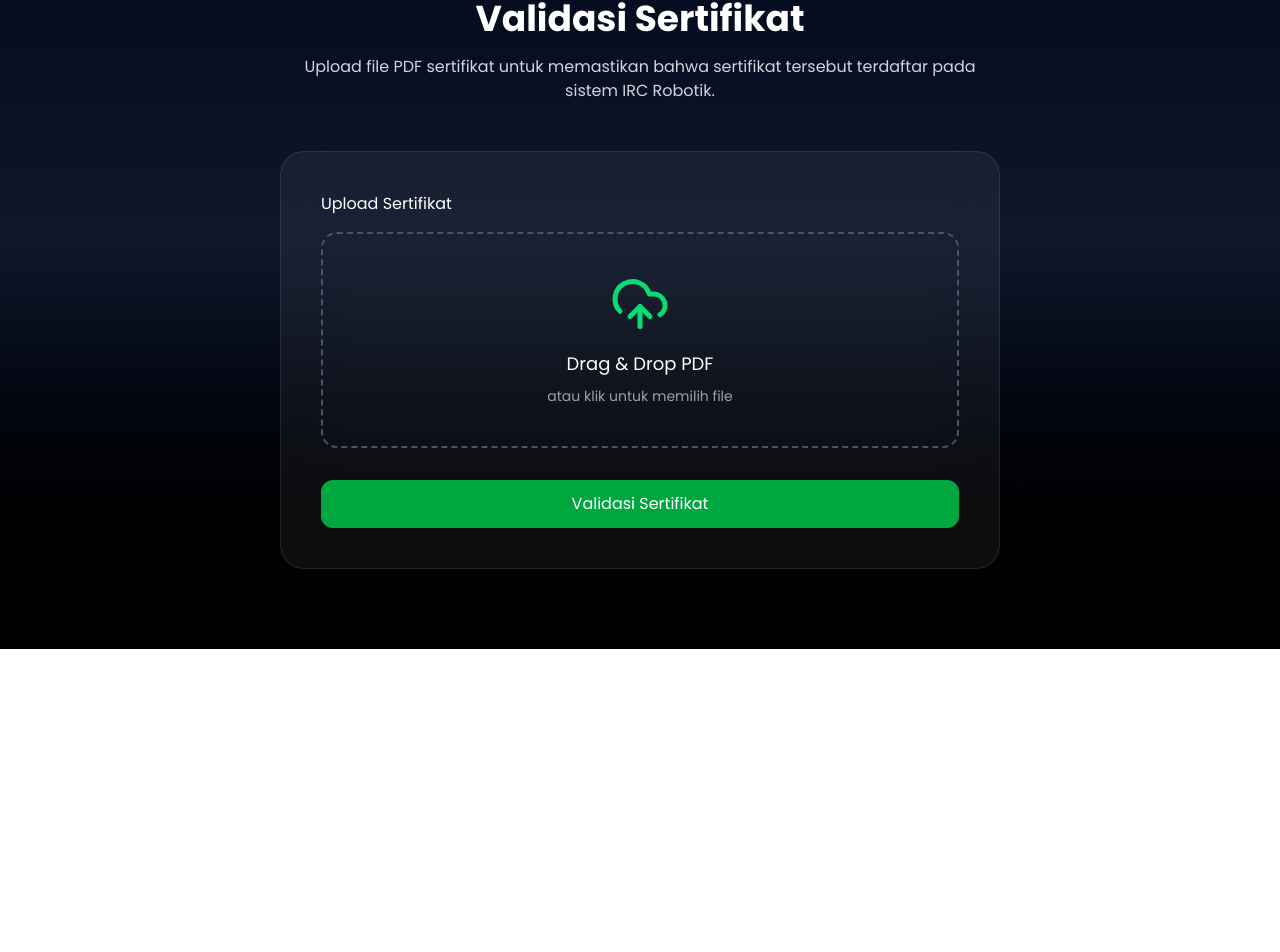
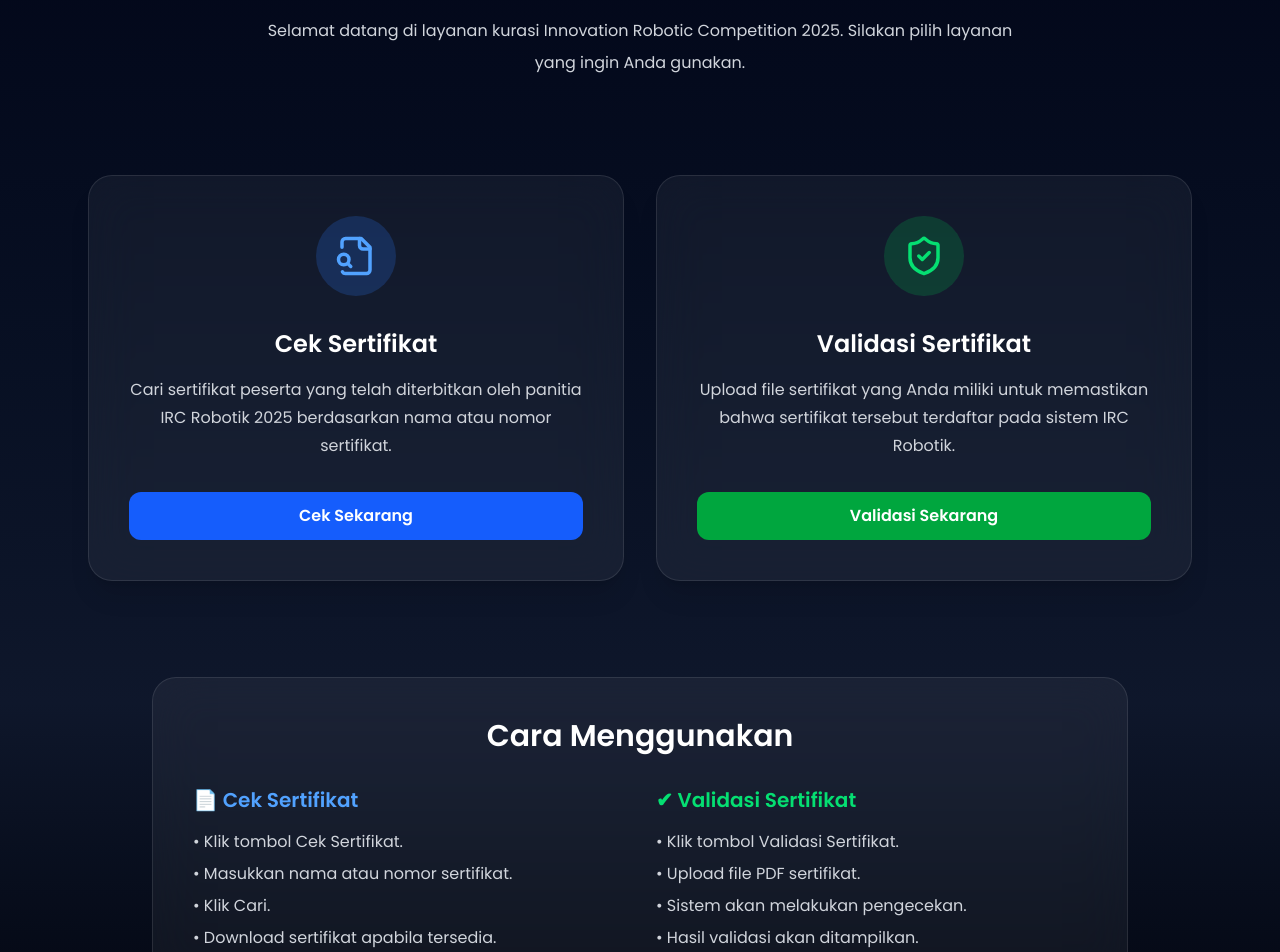
Before and after one commit to nomigami/IRC-2025, a Next.js app: page /kurasi/validasi in a window 1280 px wide. Shown: the part 165-1117 px from the top of the page. Before the commit the page ends 814 px from the top, so only its background shows below. Built offline with nearby package versions, Linux system fonts and the light colour scheme.

Commit message:
Update page.tsx

```diff
--- a/src/app/kurasi/validasi/page.tsx
+++ b/src/app/kurasi/validasi/page.tsx
@@ -1,75 +1,137 @@
 "use client";
 
 import { motion } from "framer-motion";
-import { ShieldCheck, UploadCloud } from "lucide-react";
+import Link from "next/link";
+import { FileSearch, ShieldCheck } from "lucide-react";
+import Navbar from "@/Navbar";
+import Footer from "@/app/Footer";
 
-export default function ValidateCertificatePage() {
+export default function CertificatePage() {
   return (
     <main className="min-h-screen bg-gradient-to-b from-slate-950 via-slate-900 to-black text-white">
 
-      <section className="max-w-3xl mx-auto px-6 py-20">
+      {/* Navbar */}
+      <Navbar />
 
-        <motion.div
-          initial={{ opacity: 0, y: 40 }}
-          animate={{ opacity: 1, y: 0 }}
-          className="text-center"
-        >
-
-          <ShieldCheck
-            className="mx-auto text-green-400"
-            size={60}
-          />
-
-          <h1 className="text-4xl font-bold mt-6">
-            Validasi Sertifikat
-          </h1>
-
-          <p className="text-gray-300 mt-4">
-            Upload file PDF sertifikat untuk memastikan bahwa sertifikat tersebut
-            terdaftar pada sistem IRC Robotik.
-          </p>
-
-        </motion.div>
-
-        <motion.div
+      {/* Hero */}
+      <section className="max-w-7xl mx-auto px-6 py-24 text-center">
+        <motion.h1
           initial={{ opacity: 0, y: 30 }}
           animate={{ opacity: 1, y: 0 }}
-          transition={{ delay: .2 }}
-          className="mt-12 bg-white/5 border border-white/10 rounded-3xl p-10 backdrop-blur-xl"
+          transition={{ duration: 0.7 }}
+          className="text-4xl md:text-6xl font-bold"
         >
+          Kurasi Center
+        </motion.h1>
 
-          <label className="block mb-4">
-            Upload Sertifikat
-          </label>
+        <motion.p
+          initial={{ opacity: 0, y: 30 }}
+          animate={{ opacity: 1, y: 0 }}
+          transition={{ duration: 0.8 }}
+          className="mt-6 max-w-3xl mx-auto text-gray-300 leading-8"
+        >
+          Selamat datang di layanan kurasi Innovation Robotic Competition
+          2025. Silakan pilih layanan yang ingin Anda gunakan.
+        </motion.p>
+      </section>
 
-          <label className="border-2 border-dashed border-slate-600 rounded-2xl p-10 flex flex-col items-center cursor-pointer hover:border-green-400 transition">
+      {/* Card */}
+      <section className="max-w-6xl mx-auto px-6 pb-24">
+        <div className="grid grid-cols-1 md:grid-cols-2 gap-8">
 
-            <UploadCloud size={60} className="text-green-400" />
+          {/* CEK */}
+          <motion.div
+            whileHover={{ y: -8 }}
+            transition={{ duration: 0.3 }}
+            className="rounded-3xl border border-white/10 bg-white/5 backdrop-blur-xl p-10 shadow-xl"
+          >
+            <div className="w-20 h-20 rounded-full bg-blue-500/20 flex items-center justify-center mx-auto">
+              <FileSearch size={42} className="text-blue-400" />
+            </div>
 
-            <p className="mt-4 text-lg">
-              Drag & Drop PDF
+            <h2 className="text-2xl font-semibold mt-8 text-center">
+              Cek Sertifikat
+            </h2>
+
+            <p className="text-gray-300 mt-4 text-center leading-7">
+              Cari sertifikat peserta yang telah diterbitkan oleh panitia IRC
+              Robotik 2025 berdasarkan nama atau nomor sertifikat.
             </p>
 
-            <p className="text-gray-400 text-sm mt-2">
-              atau klik untuk memilih file
+            <Link href="/kurasi/cek">
+              <button className="mt-8 w-full py-3 rounded-xl bg-blue-600 hover:bg-blue-700 transition font-semibold">
+                Cek Sekarang
+              </button>
+            </Link>
+          </motion.div>
+
+          {/* VALIDASI */}
+          <motion.div
+            whileHover={{ y: -8 }}
+            transition={{ duration: 0.3 }}
+            className="rounded-3xl border border-white/10 bg-white/5 backdrop-blur-xl p-10 shadow-xl"
+          >
+            <div className="w-20 h-20 rounded-full bg-green-500/20 flex items-center justify-center mx-auto">
+              <ShieldCheck size={42} className="text-green-400" />
+            </div>
+
+            <h2 className="text-2xl font-semibold mt-8 text-center">
+              Validasi Sertifikat
+            </h2>
+
+            <p className="text-gray-300 mt-4 text-center leading-7">
+              Upload file sertifikat yang Anda miliki untuk memastikan bahwa
+              sertifikat tersebut terdaftar pada sistem IRC Robotik.
             </p>
 
-            <input
-              type="file"
-              accept=".pdf"
-              hidden
-            />
-
-          </label>
-
-          <button className="w-full mt-8 py-3 rounded-xl bg-green-600 hover:bg-green-700 transition">
-            Validasi Sertifikat
-          </button>
-
-        </motion.div>
-
+            <Link href="/kurasi/validasi">
+              <button className="mt-8 w-full py-3 rounded-xl bg-green-600 hover:bg-green-700 transition font-semibold">
+                Validasi Sekarang
+              </button>
+            </Link>
+          </motion.div>
+        </div>
       </section>
 
+      {/* Cara Menggunakan */}
+      <section className="max-w-5xl mx-auto px-6 pb-24">
+        <div className="rounded-3xl border border-white/10 bg-white/5 backdrop-blur-xl p-10">
+          <h2 className="text-3xl font-semibold text-center mb-8">
+            Cara Menggunakan
+          </h2>
+
+          <div className="grid md:grid-cols-2 gap-8">
+            <div>
+              <h3 className="text-xl font-semibold text-blue-400">
+                📄 Cek Sertifikat
+              </h3>
+
+              <ul className="mt-4 text-gray-300 space-y-2">
+                <li>• Klik tombol Cek Sertifikat.</li>
+                <li>• Masukkan nama atau nomor sertifikat.</li>
+                <li>• Klik Cari.</li>
+                <li>• Download sertifikat apabila tersedia.</li>
+              </ul>
+            </div>
+
+            <div>
+              <h3 className="text-xl font-semibold text-green-400">
+                ✔ Validasi Sertifikat
+              </h3>
+
+              <ul className="mt-4 text-gray-300 space-y-2">
+                <li>• Klik tombol Validasi Sertifikat.</li>
+                <li>• Upload file PDF sertifikat.</li>
+                <li>• Sistem akan melakukan pengecekan.</li>
+                <li>• Hasil validasi akan ditampilkan.</li>
+              </ul>
+            </div>
+          </div>
+        </div>
+      </section>
+
+      {/* Footer */}
+      <Footer />
     </main>
   );
 }
```
